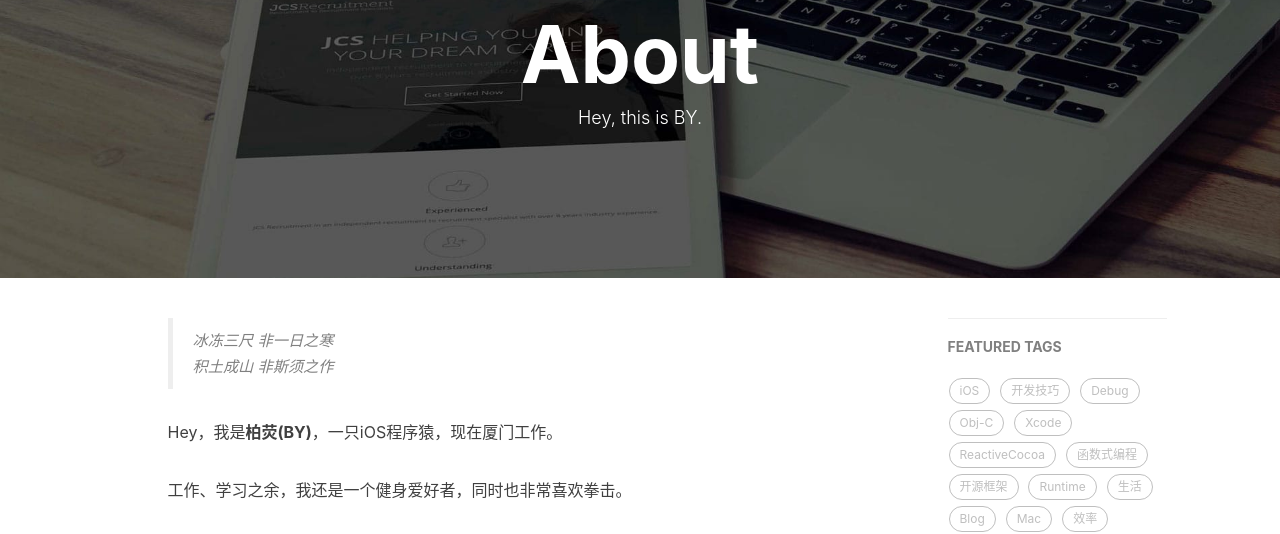
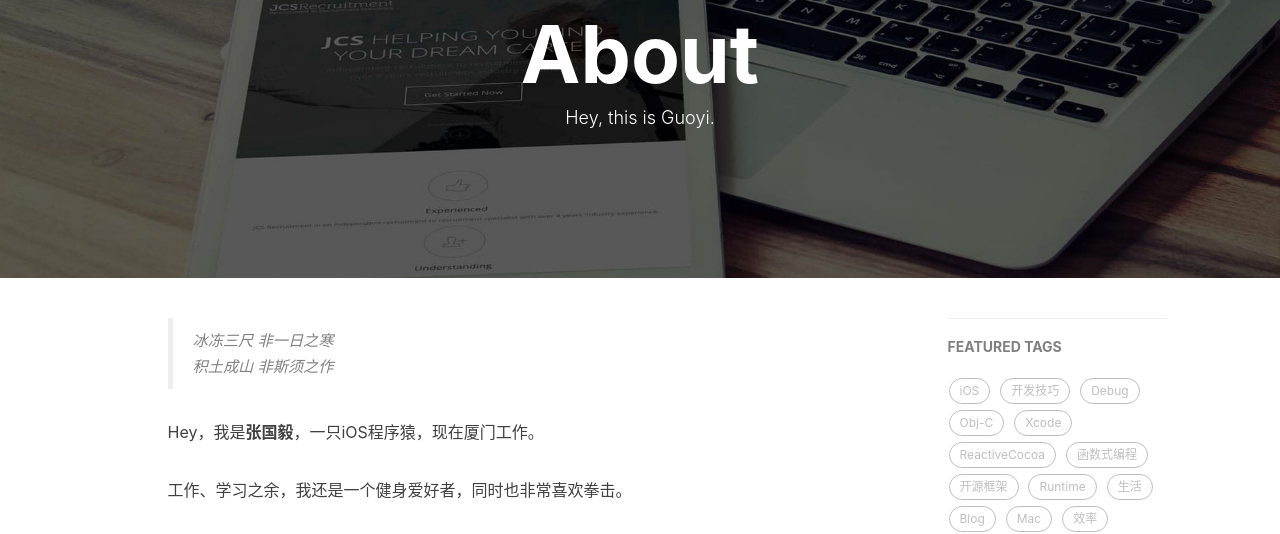
Before and after one commit to GuoyiZhang/GuoyiZhang.github.io, a Jekyll site: the page built from about.html, in a window 1280 px wide. Shown: the part 140-674 px from the top of the page. Built offline with Jekyll 4.4.1, drawn with Linux system fonts in a browser that asks for light colours; nearby versions of some CDN libraries; comment, search, counter and statistics services are not loaded.

Commit message:
Update about.html

```diff
--- a/about.html
+++ b/about.html
@@ -1,7 +1,7 @@
 ---
 layout: page
 title: "About"
-description: "Hey, this is BY."
+description: "Hey, this is Guoyi."
 header-img: "img/post-bg-rwd.jpg"
 ---
 
@@ -18,7 +18,7 @@ header-img: "img/post-bg-rwd.jpg"
     <blockquote><p>冰冻三尺 非一日之寒<br>
     积土成山 非斯须之作</p></blockquote>
 
-    <p>Hey，我是<strong>柏荧(BY)</strong>，一只iOS程序猿，现在厦门工作。</p>
+    <p>Hey，我是<strong>张国毅</strong>，一只iOS程序猿，现在厦门工作。</p>
 
     <p>工作、学习之余，我还是一个健身爱好者，同时也非常喜欢拳击。</p>
 
```
